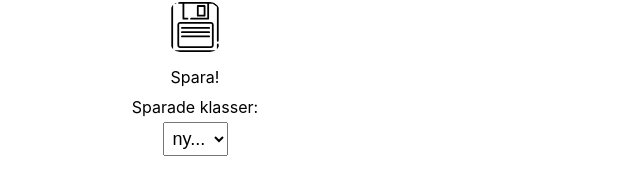
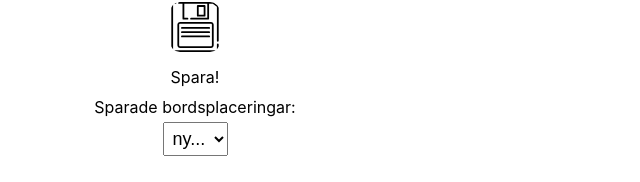
Before and after one commit to KillerrabbitAos/Skola77-frontend, a React (Create React App) app: page / in a window 1280 px wide. Shown: the part 311-493 px from the top of the page, without its empty margins (445-1085 px from the left). Built offline with nearby package versions, Linux system fonts and the light colour scheme.

Commit message:
ändrade Sparade klasser: till Sparade bordsplaceringar:

```diff
--- a/src/App.js
+++ b/src/App.js
@@ -651,7 +651,7 @@ const App = () => {
       ></button>
       <label htmlFor="sparaKnapp">Spara!</label>
 
-      <label>Sparade klasser:</label>
+      <label>Sparade bordsplaceringar:</label>
       <select
         id="sparadeKlasser"
         defaultValue={groupName}
```
